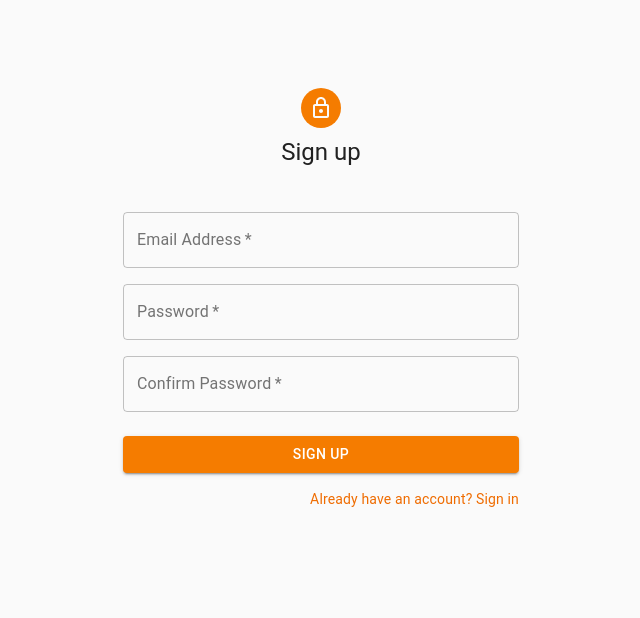
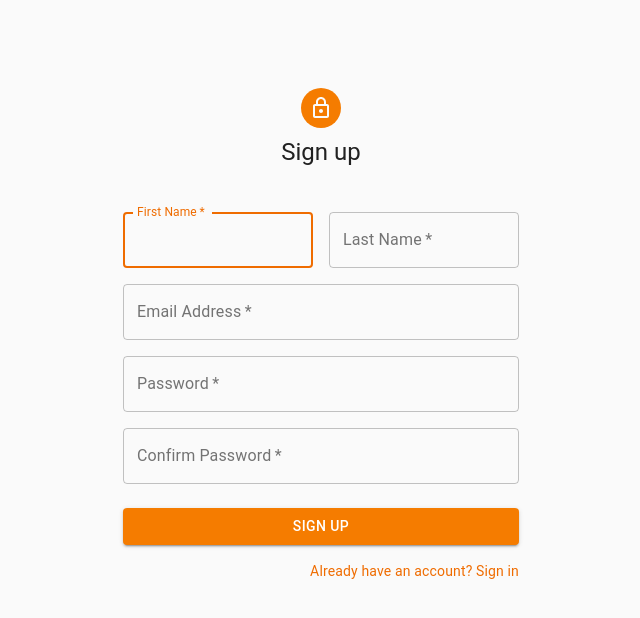
Before and after one commit to cdrubido9307/comp426_project, a React (Create React App) app: page /signup in a window 1280 px wide. Shown: the top 618 px of the page, without its empty margins (319-959 px from the left). Built offline with nearby package versions, Linux system fonts and the light colour scheme; no server answers.

Commit message:
Added profile user name functionality as well as additional cliet information pool from sign up

```diff
--- a/src/contexts/AuthContext.js
+++ b/src/contexts/AuthContext.js
@@ -1,5 +1,6 @@
 import React, { useContext, useState, useEffect } from 'react';
 import { auth } from '../firebase';
+import { db } from '../firebase';
 
 const AuthContext = React.createContext();
 
@@ -12,8 +13,13 @@ export function AuthProvider({ children }) {
     const [currentUser, setCurrentUser] = useState();
     const [loading, setLoading] = useState(true);
 
-    function signup(email, password) {
-        return auth.createUserWithEmailAndPassword(email, password);
+    function signup(first, last, email, password) {
+        return auth.createUserWithEmailAndPassword(email, password).then(function(data) {
+            db.collection('client').doc(data.user.uid).set({
+                firstName: first,
+                lastName: last
+            })
+        });
     }
 
     function login(email, password) {
--- a/src/firebase.js
+++ b/src/firebase.js
@@ -13,4 +13,5 @@ const app = firebase.initializeApp({
 });
 
 export const auth = app.auth();
+export const db = app.firestore();
 export default app;
--- a/src/views/Login.js
+++ b/src/views/Login.js
@@ -74,10 +74,7 @@ export default function SignIn() {
     try {
       setError("");
       setLoading(true);
-      console.log(emailRef.current.value);
-      console.log(passwordRef.current.value);
       await login(emailRef.current.value, passwordRef.current.value);
-      console.log("here");
       history.push("/user-dashboard")
     } catch {
       setError("Failed to login. Please verify your credentials!");
--- a/src/views/Signup.js
+++ b/src/views/Signup.js
@@ -53,6 +53,8 @@ const useStyles = makeStyles((theme) => ({
 
 export default function SignUp() {
 
+  const firstRef = useRef();
+  const lastRef = useRef();
   const emailRef = useRef();
   const passwordRef = useRef();
   const passwordConfirmRef = useRef();
@@ -71,7 +73,7 @@ export default function SignUp() {
     try {
       setError('');
       setLoading(true);
-      await signup(emailRef.current.value, passwordRef.current.value);
+      await signup(firstRef.current.value, lastRef.current.value, emailRef.current.value, passwordRef.current.value);
       history.push("/user-dashboard");
     } catch {
       setError('Failed to create an account');
@@ -96,6 +98,31 @@ export default function SignUp() {
         <ThemeProvider theme={theme}>
         <form onSubmit={handleSubmit} className={classes.form} noValidate>
           <Grid container spacing={2}>
+          <Grid item xs={12} sm={6}>
+              <TextField
+                autoComplete="fname"
+                name="firstName"
+                variant="outlined"
+                required
+                fullWidth
+                id="firstName"
+                inputRef={firstRef}
+                label="First Name"
+                autoFocus
+              />
+            </Grid>
+            <Grid item xs={12} sm={6}>
+              <TextField
+                variant="outlined"
+                required
+                fullWidth
+                id="lastName"
+                inputRef={lastRef}
+                label="Last Name"
+                name="lastName"
+                autoComplete="lname"
+              />
+            </Grid>
             <Grid item xs={12}>
               <TextField
                 variant="outlined"
--- a/src/views/UserDashboard.js
+++ b/src/views/UserDashboard.js
@@ -2,6 +2,7 @@ import React from 'react';
 import clsx from 'clsx';
 import { makeStyles } from '@material-ui/core/styles';
 import { useState } from 'react';
+import { useEffect } from 'react';
 import CssBaseline from '@material-ui/core/CssBaseline';
 import Drawer from '@material-ui/core/Drawer';
 import AppBar from '@material-ui/core/AppBar';
@@ -24,6 +25,7 @@ import MenuItem from '@material-ui/core/MenuItem';
 import Menu from '@material-ui/core/Menu';
 import { useAuth } from "../contexts/AuthContext";
 import { Link, useHistory } from "react-router-dom";
+import { db } from '../firebase';
 
 const drawerWidth = 240;
 
@@ -105,12 +107,16 @@ const useStyles = makeStyles((theme) => ({
   fixedHeight: {
     height: 240,
   },
+  username: {
+    marginTop: 5
+  },
 }));
 
 export default function Dashboard() {
   const classes = useStyles();
   const { currentUser, logout } = useAuth();
   const [error, setError] = useState("");
+  const [user, setUser] = useState("");
   const history = useHistory();
   const [open, setOpen] = useState(true);
   const handleDrawerOpen = () => {
@@ -119,8 +125,6 @@ export default function Dashboard() {
   const handleDrawerClose = () => {
     setOpen(false);
   };
-
-  console.log(currentUser);
 
   async function handleLogout() {
     setError("");
@@ -134,8 +138,19 @@ export default function Dashboard() {
   }
 
   const fixedHeightPaper = clsx(classes.paper, classes.fixedHeight);
+  const clientRef = db.collection('client');
 
+  function handleGetUser() {
+    if (currentUser != null){
+      clientRef.doc(currentUser.uid).get().then(snapshot => setUser(snapshot.data()));
+    }
+  }
 
+  useEffect(() => {
+    handleGetUser();
+  }, []);
+
+  const name = user.firstName + " " + user.lastName;
 
   //const [setAuth] = React.useState(true);
   const [anchorEl, setAnchorEl] = useState(false);
@@ -152,8 +167,6 @@ export default function Dashboard() {
   const handleClose = () => {
     setAnchorEl(false);
   };
-
-
 
 
   return (
@@ -173,15 +186,10 @@ export default function Dashboard() {
           <Typography component="h1" variant="h6" color="inherit" noWrap className={classes.title}>
             Shipping Dashboard
           </Typography>
-          {/* <IconButton
-                aria-label="account of current user"
-                aria-controls="menu-appbar"
-                aria-haspopup="true"
+          <Typography className={classes.username} variant="subtitle1" gutterBottom>
+  {name}
+      </Typography>
 
-                color="inherit"
-              >
-                <AccountCircle />
-              </IconButton> */}
           <div>
             <IconButton
               aria-label="account of current user"
@@ -207,20 +215,12 @@ export default function Dashboard() {
               open={open2}
               onClose={handleClose}
             >
-              <MenuItem onClick={handleClose}>My account</MenuItem>
               <MenuItem onClick={() => {
                 handleClose();
                 handleLogout();
               }}>Sign out</MenuItem>
             </Menu>
           </div>
-
-
-
-
-
-
-
         </Toolbar>
       </AppBar>
       <Drawer
```
